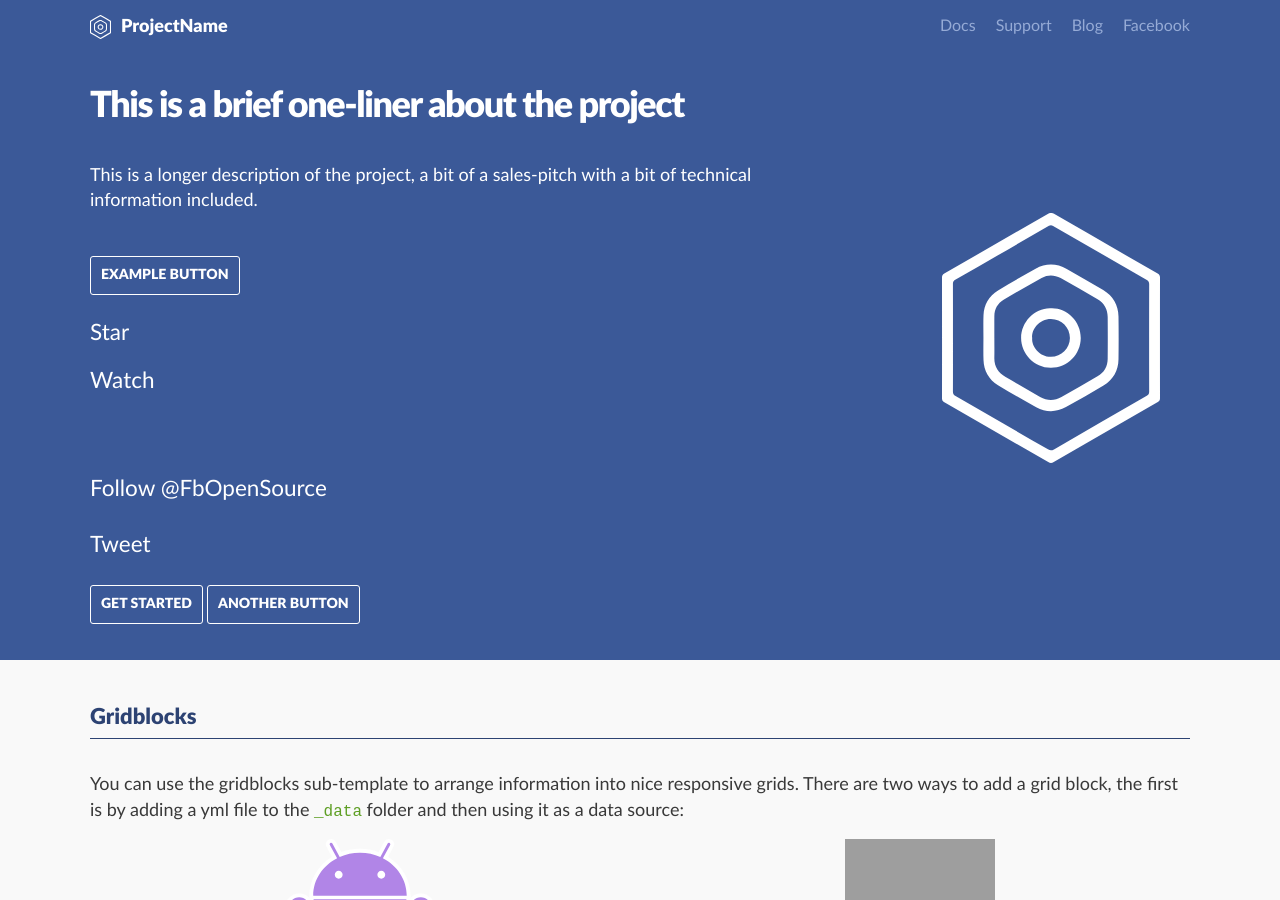
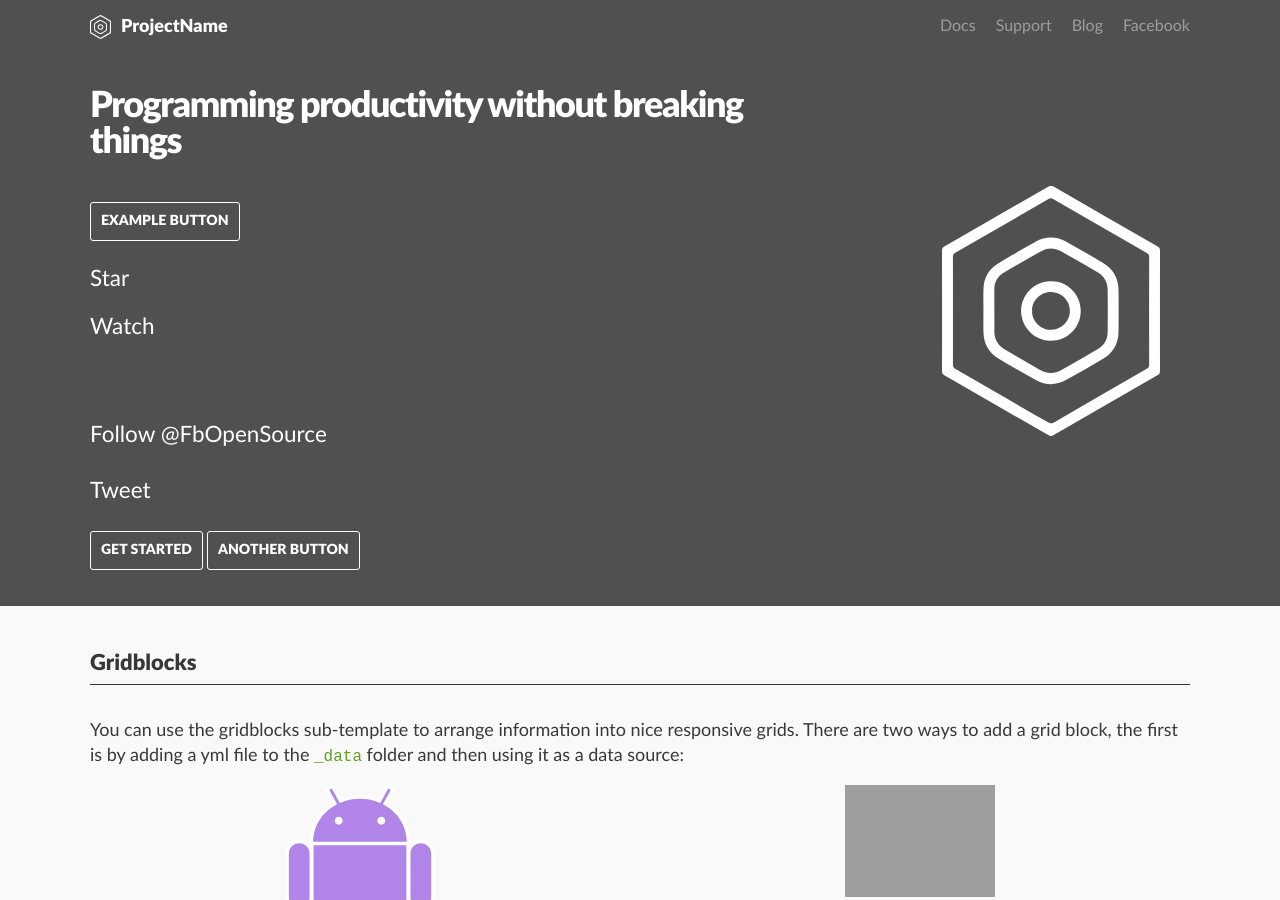
Before and after one commit to hhvm/hacklang.org, a Jekyll site: the page built from docs/index.md, in a window 1280 px wide and 900 px high. Built offline with Jekyll 4.4.1, drawn with Linux system fonts in a browser that asks for light colours; comment, search, counter and statistics services are not loaded.

Commit message:
Initial header changes

```diff
--- a/docs/_config.yml
+++ b/docs/_config.yml
@@ -1,22 +1,20 @@
 # Site settings
 permalink: /blog/:year/:month/:day/:title.html
 title: ProjectName
-tagline: This is a brief one-liner about the project
-description: >
-  This is a longer description of the project, a bit of a sales-pitch with a bit of technical information included.
+tagline: Programming productivity without breaking things
 fbappid: "1615782811974223"
-gacode: "UA-12345-6"
+gacode: "UA-49208336-1"
 # baseurl determines the subpath of your site. For example if you're using an
 # organisation.github.io/reponame/ basic site URL, then baseurl would be set
 # as "/reponame/" but leave blank if you have a top-level domain URL
 baseurl: ""
-url: "http://example.com" # the base hostname & protocol for your site
-ghrepo: "facebook/Site-Templates"
+url: "http://hacklang.org" # the base hostname & protocol for your site
+ghrepo: "hhvm/hacklang.org"
 
 # Use these color settings to determine your colour scheme for the site.
 color:
   # primary should be a vivid color that reflects the project's brand
-  primary: "#3b5998"
+  primary: "#505050"
   # secondary should be a subtle light or dark color used on page backgrounds
   secondary: "#f9f9f9"
   # Use the following to specify whether the previous two colours are 'light'
```
